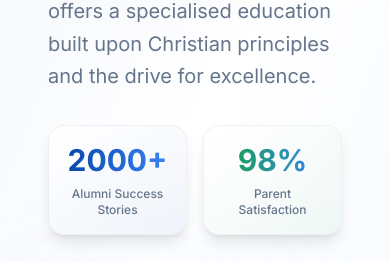
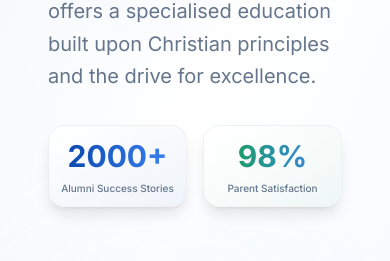
Before and after one commit to jerryplus40/kingskids-gateway-portal-51, a React (Vite) app: page / in a window 390 px wide. Shown: the part 2318-2579 px from the top of the page. Built offline with nearby package versions, Linux system fonts and the light colour scheme; no server answers.

Commit message:
Fix card content on mobile

```diff
--- a/src/pages/Index.tsx
+++ b/src/pages/Index.tsx
@@ -527,13 +527,13 @@ const Index = () => {
               </div>
 
               <div className="grid grid-cols-2 gap-4 md:gap-6">
-                <div className="group text-center p-4 md:p-8 bg-gradient-to-br from-card to-primary/5 rounded-2xl shadow-lg hover:shadow-xl transition-all duration-300 hover:scale-105 border border-border/50">
+                <div className="group text-center p-3 sm:p-4 md:p-8 bg-gradient-to-br from-card to-primary/5 rounded-2xl shadow-lg hover:shadow-xl transition-all duration-300 hover:scale-105 border border-border/50">
                   <div className="text-3xl sm:text-4xl md:text-5xl font-bold bg-gradient-to-r from-primary to-accent bg-clip-text text-transparent mb-2 md:mb-3">2000+</div>
-                  <div className="text-xs sm:text-sm font-medium text-muted-foreground whitespace-nowrap">Alumni Success<br className="md:hidden" /> Stories</div>
+                  <div className="text-[10px] leading-tight sm:text-sm font-medium text-muted-foreground">Alumni Success Stories</div>
                 </div>
-                <div className="group text-center p-4 md:p-8 bg-gradient-to-br from-card to-school-green/5 rounded-2xl shadow-lg hover:shadow-xl transition-all duration-300 hover:scale-105 border border-border/50">
+                <div className="group text-center p-3 sm:p-4 md:p-8 bg-gradient-to-br from-card to-school-green/5 rounded-2xl shadow-lg hover:shadow-xl transition-all duration-300 hover:scale-105 border border-border/50">
                   <div className="text-3xl sm:text-4xl md:text-5xl font-bold bg-gradient-to-r from-school-green to-accent bg-clip-text text-transparent mb-2 md:mb-3">98%</div>
-                  <div className="text-xs sm:text-sm font-medium text-muted-foreground whitespace-nowrap">Parent<br className="md:hidden" /> Satisfaction</div>
+                  <div className="text-[10px] leading-tight sm:text-sm font-medium text-muted-foreground">Parent Satisfaction</div>
                 </div>
               </div>
             </div>
```
